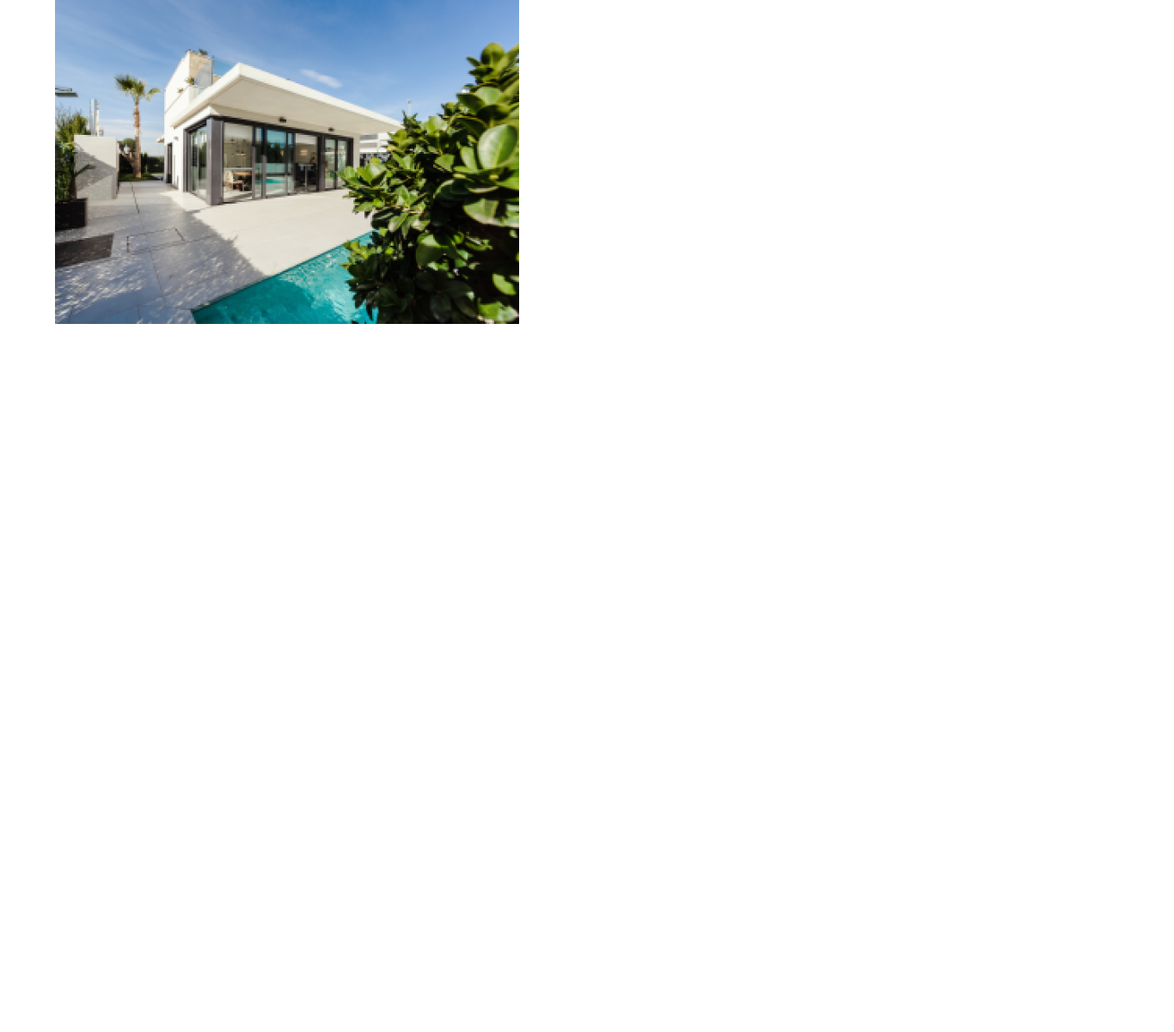
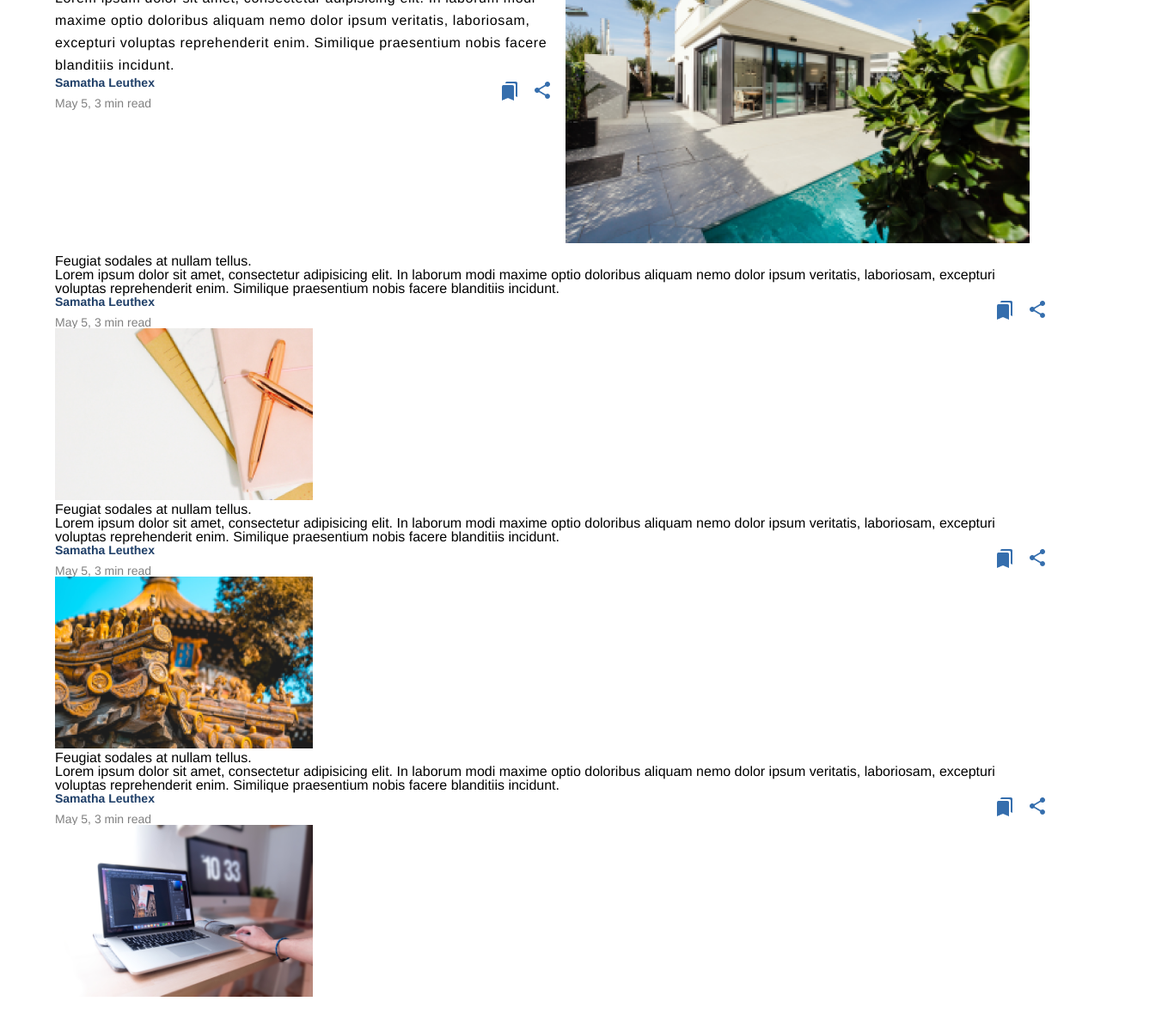
Before and after one commit to Edu12x/pachaqtec-02, a plain HTML site: page h5.html in a window 1280 px wide. Shown: the part 537-1738 px from the top of the page at 86% size, 1366 px wide, since content can reach past the window. Before the commit the page ends 956 px from the top, so only its background shows below. Drawn offline with Linux system fonts and the light colour scheme.

Commit message:
Se crean los articulos secundarios

```diff
--- a/h5.html
+++ b/h5.html
@@ -61,6 +61,93 @@
       </div>
       <figure><img src="./imagen/img-post-1.png" alt="" /></figure>
     </section>
+    <section class="secondary-articules">
+      <div class="main-articule2">
+        <h2>Feugiat sodales at nullam tellus.</h2>
+        <p>
+          Lorem ipsum dolor sit amet, consectetur adipisicing elit. In laborum
+          modi maxime optio doloribus aliquam nemo dolor ipsum veritatis,
+          laboriosam, excepturi voluptas reprehenderit enim. Similique
+          praesentium nobis facere blanditiis incidunt.
+        </p>
+        <div class="articule-bottom">
+          <div>
+            <a href="">Samatha Leuthex</a>
+            <h3>May 5, 3 min read</h3>
+          </div>
+          <nav>
+            <ul>
+              <li>
+                <a href=""><img src="./imagen/icon-save.png" alt="" /></a>
+              </li>
+              <li>
+                <a href=""><img src="./imagen/icon-share.png" alt="" /></a>
+              </li>
+            </ul>
+          </nav>
+        </div>
+      </div>
+      <figure><img src="./imagen/img-post-2.png" alt="" /></figure>
+      <div class="main-articule2">
+        <h2>Feugiat sodales at nullam tellus.</h2>
+        <p>
+          Lorem ipsum dolor sit amet, consectetur adipisicing elit. In laborum
+          modi maxime optio doloribus aliquam nemo dolor ipsum veritatis,
+          laboriosam, excepturi voluptas reprehenderit enim. Similique
+          praesentium nobis facere blanditiis incidunt.
+        </p>
+        <div class="articule-bottom">
+          <div>
+            <a href="">Samatha Leuthex</a>
+            <h3>May 5, 3 min read</h3>
+          </div>
+          <nav>
+            <ul>
+              <li>
+                <a href=""><img src="./imagen/icon-save.png" alt="" /></a>
+              </li>
+              <li>
+                <a href=""><img src="./imagen/icon-share.png" alt="" /></a>
+              </li>
+            </ul>
+          </nav>
+        </div>
+      </div>
+      <figure><img src="./imagen/img-post-3.png" alt="" /></figure>
+      <div class="main-articule2">
+        <h2>Feugiat sodales at nullam tellus.</h2>
+        <p>
+          Lorem ipsum dolor sit amet, consectetur adipisicing elit. In laborum
+          modi maxime optio doloribus aliquam nemo dolor ipsum veritatis,
+          laboriosam, excepturi voluptas reprehenderit enim. Similique
+          praesentium nobis facere blanditiis incidunt.
+        </p>
+        <div class="articule-bottom">
+          <div>
+            <a href="">Samatha Leuthex</a>
+            <h3>May 5, 3 min read</h3>
+          </div>
+          <nav>
+            <ul>
+              <li>
+                <a href=""><img src="./imagen/icon-save.png" alt="" /></a>
+              </li>
+              <li>
+                <a href=""><img src="./imagen/icon-share.png" alt="" /></a>
+              </li>
+            </ul>
+          </nav>
+        </div>
+      </div>
+      <figure><img src="./imagen/img-post-3.1.png" alt="" /></figure>
+
+    </section>
+
+
+
+    </section>
+
+
   </main>
   <footer></footer>
 </html>
--- a/styles/main-h5.css
+++ b/styles/main-h5.css
@@ -6,9 +6,9 @@ header{
   font-family: Arial, Helvetica, sans-serif;
 }
 
-header-2 img{
+.header-2 img{
   width: 100%;
-  height: 200px;
+  height: 100%;
   display: block;
 }
 /* header */
@@ -111,14 +111,30 @@ input{
 
 /*main articule*/
 .main-articule{
-  display: flex;
-  justify-content: space-between;
-  flex-wrap: wrap;
+  display: grid;
+  grid-template-columns: repeat(auto-fit, minmax(300px,1fr));
+  justify-items: center;
 }
 
-.main-articule2{
-  width: 1fr;
+.main-articule figure img {
+  width: 100%;
+  padding:10px
 }
+
+.main-articule h2{
+  font-size: 36px;
+  font-weight: bold;
+  color: #1F3F68;
+  letter-spacing: 0.04em;
+  line-height: 46px;
+}
+
+.main-articule p{
+  font-size: 16px;
+  letter-spacing: 0.04em;
+  line-height: 26px;
+}
+
 
 /*articule bottom*/
 .articule-bottom{
```
